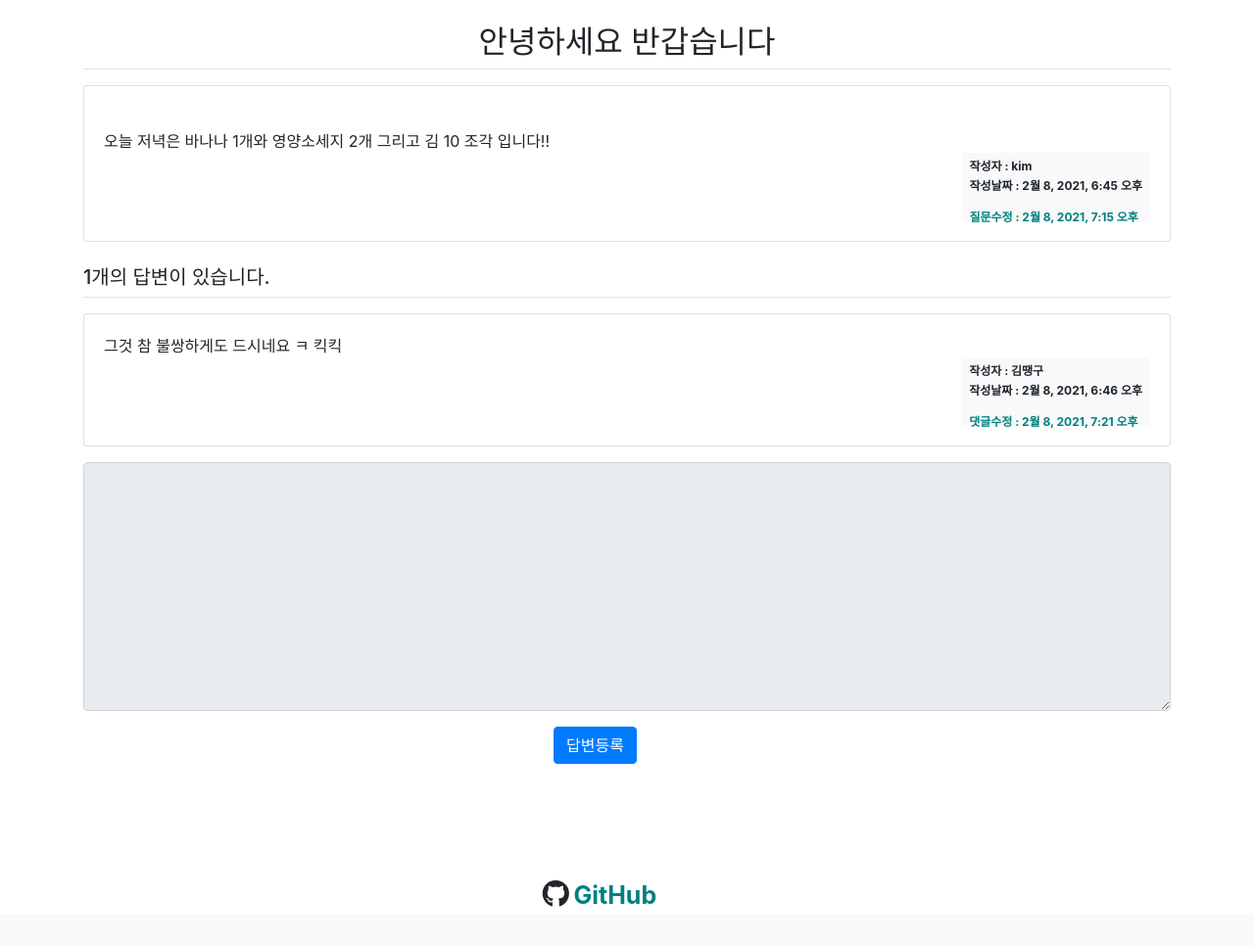
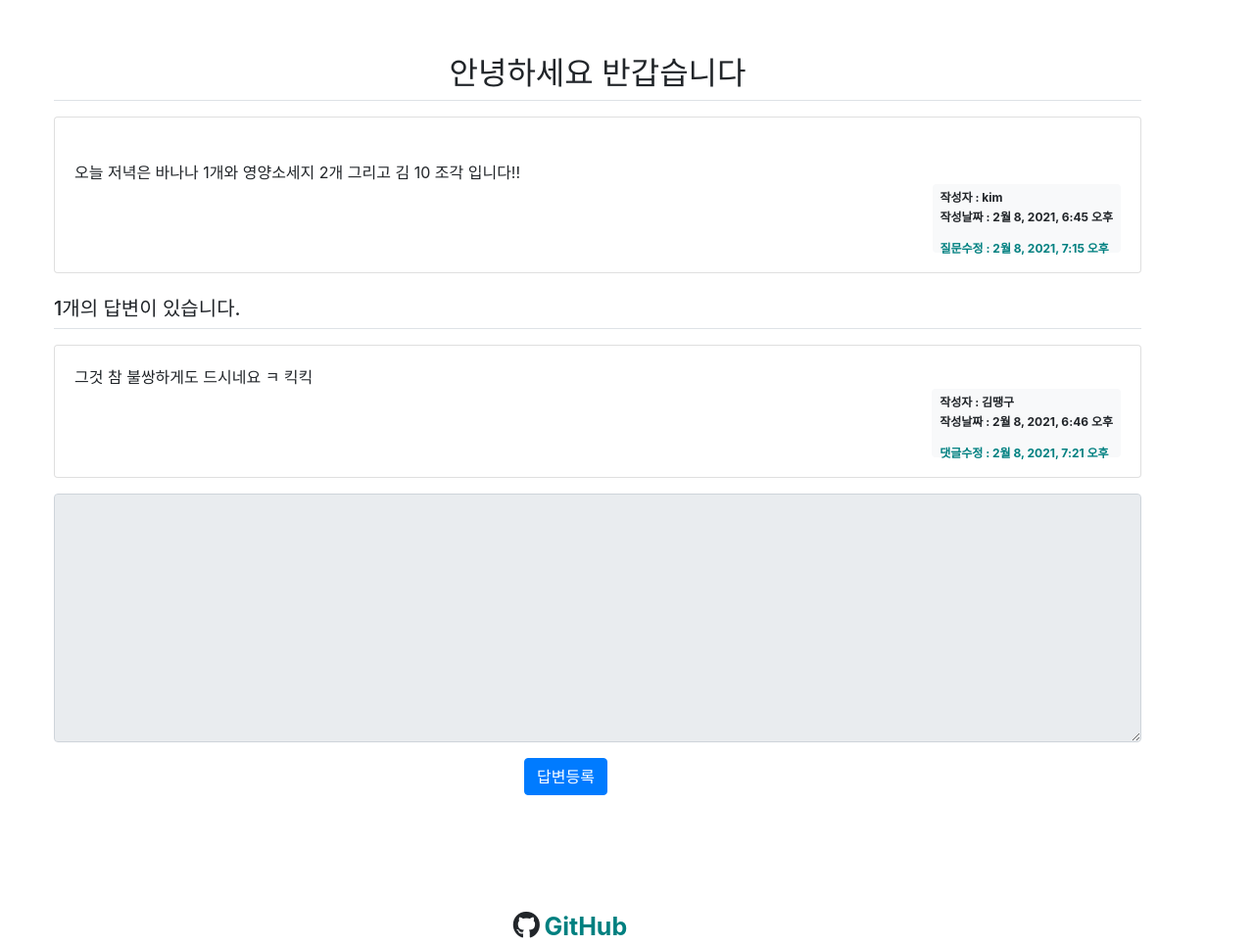
Before and after one commit to ksm0207/django_pybo, a Django app: page /232/ in a window 1280 px wide. Shown: the part 57-1023 px from the top of the page at 98% size. Before the commit the page ends 983 px from the top, so only its background shows below. Run offline with Django 3.2, Linux system fonts and the light colour scheme; data comes from the database, SQL or seed files in the repository; both versions use the stored data as it was after the commit; some libraries are stand-ins or nearby versions.

Commit message:
Update detail.html

```diff
--- a/templates/detail.html
+++ b/templates/detail.html
@@ -12,7 +12,7 @@
 <body>
     {% block content %}
 
-    <div class="container my-3">
+    <div class="container my-5" style="position: relative; right: 30px;" >
         <h2 class="border-bottom py-2" style="text-align: center;"> {{get_question.subject}}</h2>
         <div class="card my-3">
             <div class="card-body">
```
Also changed, not shown: db.sqlite3.
